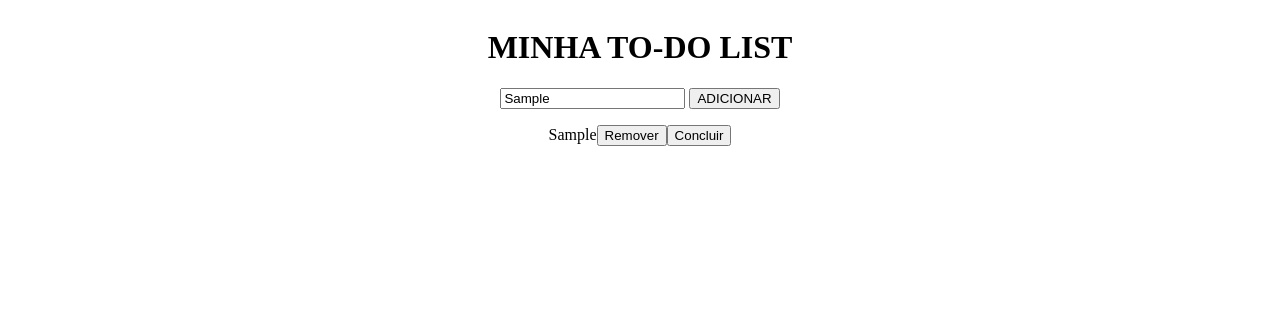
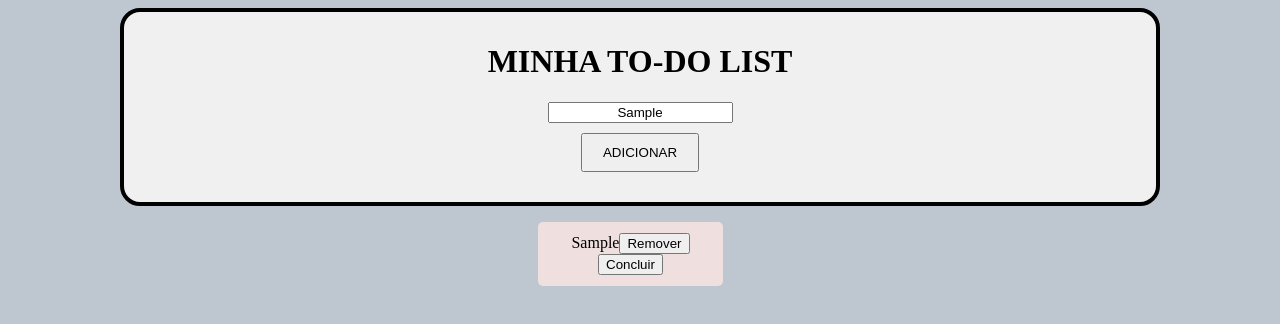
Before and after one commit to JoaoCarmelio/Projeto-ToDo-List, a plain HTML site: page todo-list/index.html in a window 1280 px wide. Both pictures are taken after typing "Sample" into the empty fields and a click on the button "ADICIONAR". Drawn offline with Linux system fonts and the light colour scheme.

Commit message:
html atualizado

```diff
--- a/todo-list/index.css
+++ b/todo-list/index.css
@@ -1,3 +1,7 @@
+body {
+    background-color: rgba(91, 113, 138, 0.397);
+}
+
 .container {
     display: flex;
     flex-direction: column;
@@ -5,8 +9,36 @@
     align-items: center;
     justify-content: center;
 }
+.header-todo{
+  border: 4px solid #000;
+  border-radius: 20px;
+  background-color: #f0f0f0;
+  width: 80%;
+  height: 170px;
+  padding: 10px;
+
+}
 
 .container ul {
     list-style: none;
     padding: 0;
+
 }
+
+.container li {
+    margin: 5px 0;
+    padding: 10px;
+    border: 1px solid #cccccc00;
+    border-radius: 5px;
+    background-color: #f0dfdf;
+    width: 80%;
+}
+
+.container .btn-add {
+    margin-top: 10px;
+    padding: 10px 20px;
+}
+
+.container #input_todo {
+    text-align: center;
+}
--- a/todo-list/index.html
+++ b/todo-list/index.html
@@ -10,11 +10,13 @@
     <div>
 
         <div class="container">
+            <div class="header-todo">
              <h1>MINHA TO-DO LIST</h1>
             <form action="">
-                <input type="text" name="input_text" id="input_todo" placeholder="Digite uma tarefa">
-                <button type="submit">ADICIONAR</button>
+                <input type="text" name="input_text" id="input_todo" placeholder="Digite uma tarefa"> <br>
+                <button class="btn-add" type="submit">ADICIONAR</button>
             </form>
+          </div>
 
             <div>
                 <ul id="lista-todo"></ul>
@@ -22,121 +24,6 @@
         </div>
     </div>
 
-    <script>
-           //criando a gaveta para armazenar
-           let caixaDeTarefas = JSON.parse(localStorage.getItem('caixaDeTarefas')) || [];
-
-            document.querySelector('form').addEventListener('submit',function(event){
-            event.preventDefault();
-            alert('funfando sa porra');
-            let input_text_add =  document.getElementById('input_todo').value;
-            console.log(input_text_add)
-            //salvar no LocalStore a nova tarefa quando usuario criar
-            let addNovaTarefa = {
-                tarefa: input_text_add,
-                concluir: false
-            }
-            //adicionando nova tarefa no array
-            caixaDeTarefas.push(addNovaTarefa)
-            //localstorage.setItem() - salvar o array inteiro , Json.stringify() - converte o array em string
-            localStorage.setItem('caixaDeTarefas',JSON.stringify(caixaDeTarefas));
-
-            let elementAdd =  document.createElement('li');
-            elementAdd.innerHTML = input_text_add;
-            document.getElementById('lista-todo').append(elementAdd);
-            let botaoRemover = document.createElement('button');
-            botaoRemover.textContent = 'Remover';
-            elementAdd.append( botaoRemover);
-            botaoRemover.addEventListener('click', function(){
-                elementAdd.remove();
-                console.log('removido com sucesso')
-            })
-            //criando um botao conlcluirdo do lado de remover de cada tarefa
-            let botaoConcluir = document.createElement('button');
-            botaoConcluir.textContent = 'Concluir';
-            elementAdd.append(botaoConcluir);
-
-            //adicionando um evento no botao concluir
-            botaoConcluir.addEventListener('click', function(){
-            //adicionando estilos ao clicar concluir e removendo botoes após interagirem
-                elementAdd.style.textDecoration = 'line-through';
-                elementAdd.style.color = 'green';
-                elementAdd.style.fontWeight = 'bold';
-                botaoConcluir.remove();
-                botaoRemover.remove();
-                console.log('tarefa concluida com sucesso!')
-
-            })
-
-            })
-
-            //criando a função para carregar dados
-            function carregarTarefas() {
-                let lista = document.getElementById('lista-todo')
-                 lista.innerHTML = ""; // limpa antes de adicionar
-                let caixaDeTarefas = JSON.parse(localStorage.getItem('caixaDeTarefas')) || [];
-
-                caixaDeTarefas.forEach(function(tarefa) {
-                    console.log(tarefa.tarefa);
-
-                    let item = document.createElement('li');
-                    item.textContent = tarefa.tarefa
-
-
-                    let botaoRemover = document.createElement('button');
-                    botaoRemover.textContent = 'Remover';
-                    botaoRemover.addEventListener('click', function(){
-                        item.remove();
-
-                        //remover do array - atualiza
-                        caixaDeTarefas = caixaDeTarefas.filter(t => t.tarefa !== tarefa.tarefa)
-                        atualizarLC(caixaDeTarefas);
-                    })
-
-                    let botaoConcluir = document.createElement('button');
-                    botaoConcluir.textContent = 'Concluir';
-                    botaoConcluir.addEventListener('click', function(){
-                        item.style.textDecoration = 'line-through';
-                        item.style.color = 'green';
-                        item.style.fontWeight = 'bold';
-                        botaoConcluir.remove();
-                        botaoRemover.remove();
-                        console.log('tarefa concluida com sucesso!')
-
-                        if (tarefa.concluir) {
-                        item.style.textDecoration = 'line-through';
-                        item.style.color = 'green';
-                        item.style.fontWeight = 'bold';
-                        botaoConcluir.remove();
-                        botaoRemover.remove();
-                        }
-
-                        //atualizar
-                        const index = caixaDeTarefas.findIndex(t => t.tarefa === tarefa.tarefa)
-                        if(index !== -1) {
-                            caixaDeTarefas[index].concluir = true;
-                            atualizarLC(caixaDeTarefas);
-                        }
-                    })
-
-                    //mostrar elementos na tela
-                    item.appendChild(botaoRemover);
-                    item.appendChild(botaoConcluir);
-                    lista.appendChild(item);
-
-                })
-            }
-            window.onload = carregarTarefas;
-
-            //função atualizar o localStorege
-            function atualizarLC(caixaDeTarefas) {
-                localStorage.setItem('caixaDeTarefas', JSON.stringify(caixaDeTarefas));
-
-            }
-
-
-
-
-    </script>
+    <script src="index.js"></script>
 </body>
 </html>
--- /dev/null
+++ b/todo-list/index.js
@@ -0,0 +1,111 @@
+
+           //criando a gaveta para armazenar
+           let caixaDeTarefas = JSON.parse(localStorage.getItem('caixaDeTarefas')) || [];
+
+            document.querySelector('form').addEventListener('submit',function(event){
+            event.preventDefault();
+            alert('adiconado com sucesso!');
+            let input_text_add =  document.getElementById('input_todo').value;
+            console.log(input_text_add)
+            //salvar no LocalStore a nova tarefa quando usuario criar
+            let addNovaTarefa = {
+                tarefa: input_text_add,
+                concluir: false
+            }
+            //adicionando nova tarefa no array
+            caixaDeTarefas.push(addNovaTarefa)
+            //localstorage.setItem() - salvar o array inteiro , Json.stringify() - converte o array em string
+            localStorage.setItem('caixaDeTarefas',JSON.stringify(caixaDeTarefas));
+
+            let elementAdd =  document.createElement('li');
+            elementAdd.innerHTML = input_text_add;
+            document.getElementById('lista-todo').append(elementAdd);
+            let botaoRemover = document.createElement('button');
+            botaoRemover.textContent = 'Remover';
+            elementAdd.append( botaoRemover);
+            botaoRemover.addEventListener('click', function(){
+                elementAdd.remove();
+                console.log('removido com sucesso')
+            })
+            //criando um botao conlcluirdo do lado de remover de cada tarefa
+            let botaoConcluir = document.createElement('button');
+            botaoConcluir.textContent = 'Concluir';
+            elementAdd.append(botaoConcluir);
+
+            //adicionando um evento no botao concluir
+            botaoConcluir.addEventListener('click', function(){
+            //adicionando estilos ao clicar concluir e removendo botoes após interagirem
+                elementAdd.style.textDecoration = 'line-through';
+                elementAdd.style.color = 'green';
+                elementAdd.style.fontWeight = 'bold';
+                botaoConcluir.remove();
+                botaoRemover.remove();
+                console.log('tarefa concluida com sucesso!')
+
+            })
+
+            })
+
+            //criando a função para carregar dados
+            function carregarTarefas() {
+                let lista = document.getElementById('lista-todo')
+                 lista.innerHTML = ""; // limpa antes de adicionar
+                let caixaDeTarefas = JSON.parse(localStorage.getItem('caixaDeTarefas')) || [];
+
+                caixaDeTarefas.forEach(function(tarefa) {
+                    console.log(tarefa.tarefa);
+
+                    let item = document.createElement('li');
+                    item.textContent = tarefa.tarefa
+
+
+                    let botaoRemover = document.createElement('button');
+                    botaoRemover.textContent = 'Remover';
+                    botaoRemover.addEventListener('click', function(){
+                        item.remove();
+
+                        //remover do array - atualiza
+                        caixaDeTarefas = caixaDeTarefas.filter(t => t.tarefa !== tarefa.tarefa)
+                        atualizarLC(caixaDeTarefas);
+                    })
+
+                    let botaoConcluir = document.createElement('button');
+                    botaoConcluir.textContent = 'Concluir';
+                    botaoConcluir.addEventListener('click', function(){
+                        item.style.textDecoration = 'line-through';
+                        item.style.color = 'green';
+                        item.style.fontWeight = 'bold';
+                        botaoConcluir.remove();
+                        botaoRemover.remove();
+                        console.log('tarefa concluida com sucesso!')
+
+                        if (tarefa.concluir) {
+                        item.style.textDecoration = 'line-through';
+                        item.style.color = 'green';
+                        item.style.fontWeight = 'bold';
+                        botaoConcluir.remove();
+                        botaoRemover.remove();
+                        }
+
+                        //atualizar
+                        const index = caixaDeTarefas.findIndex(t => t.tarefa === tarefa.tarefa)
+                        if(index !== -1) {
+                            caixaDeTarefas[index].concluir = true;
+                            atualizarLC(caixaDeTarefas);
+                        }
+                    })
+
+                    //mostrar elementos na tela
+                    item.appendChild(botaoRemover);
+                    item.appendChild(botaoConcluir);
+                    lista.appendChild(item);
+
+                })
+            }
+            window.onload = carregarTarefas;
+
+            //função atualizar o localStorege
+            function atualizarLC(caixaDeTarefas) {
+                localStorage.setItem('caixaDeTarefas', JSON.stringify(caixaDeTarefas));
+
+            }
```
